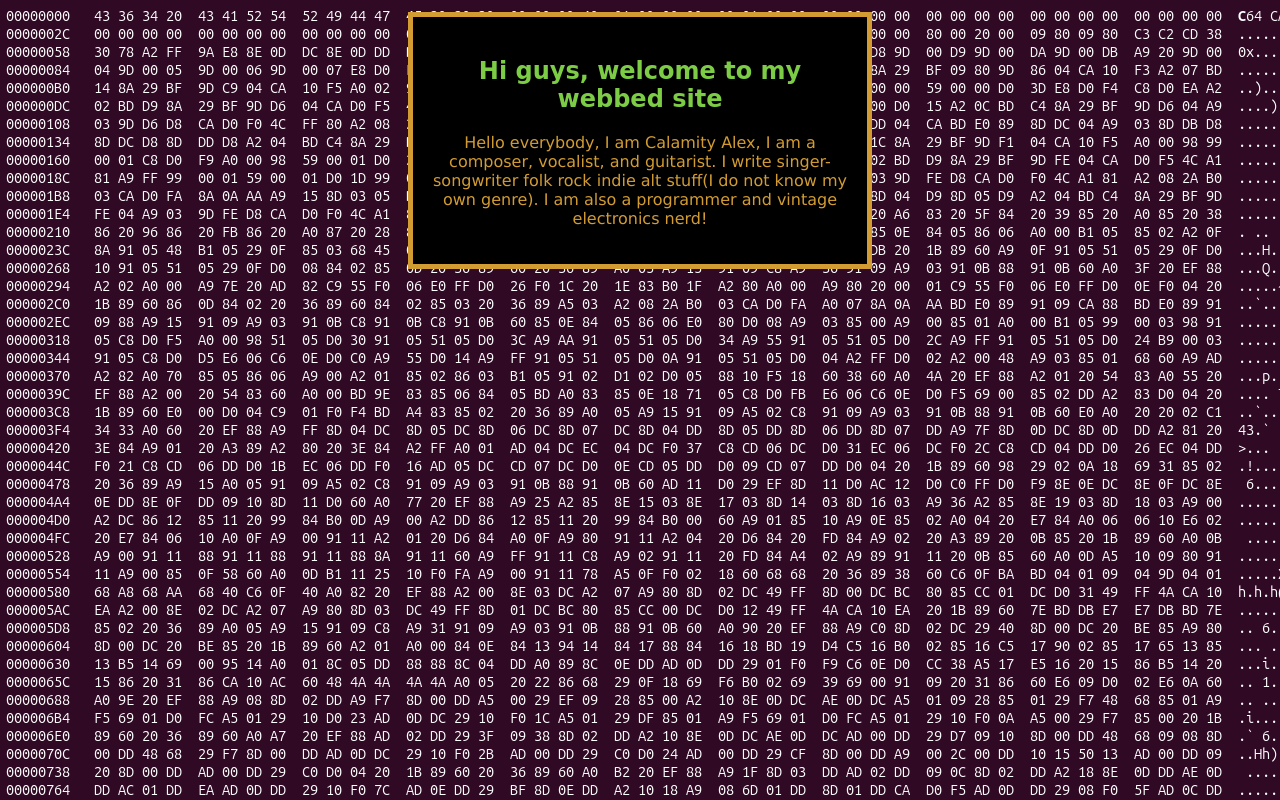
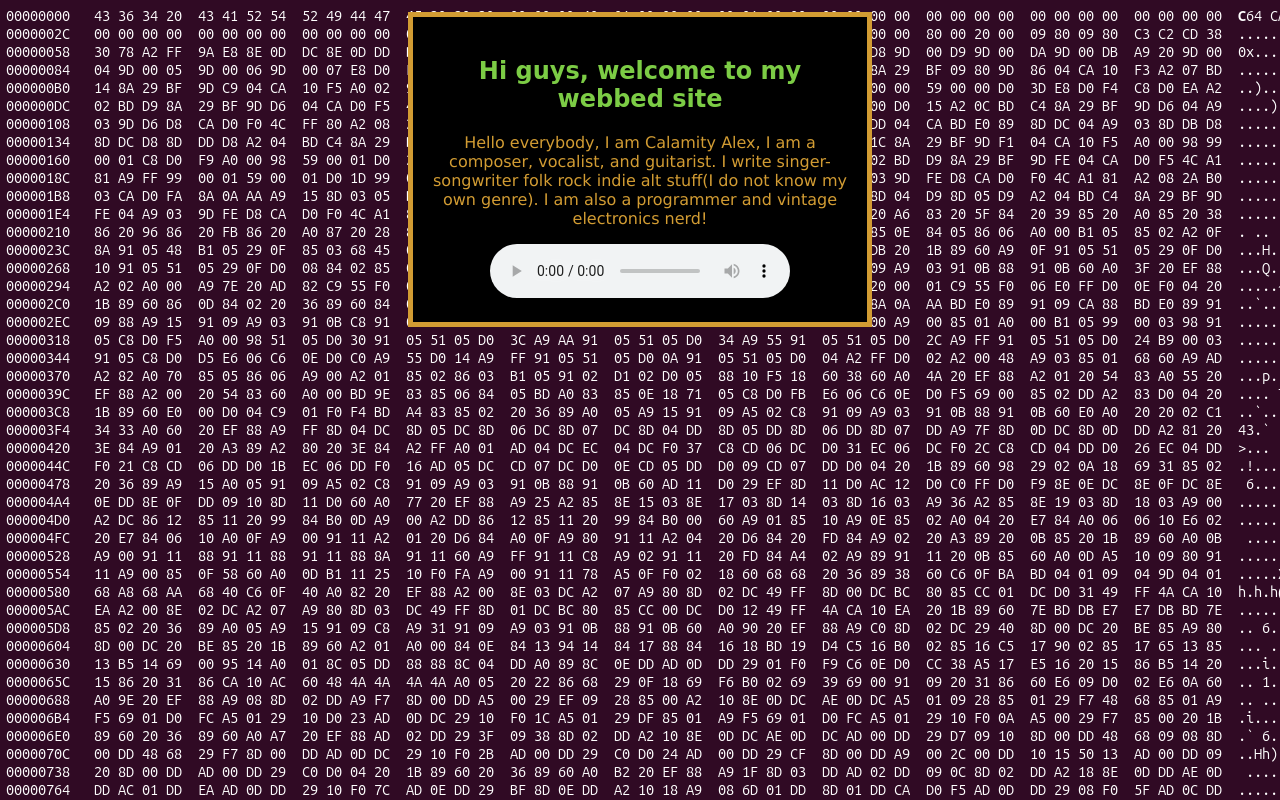
Before and after one commit to mlgdude21/webersite, a plain HTML site: page index.html in a window 1280 px wide. Drawn offline with Linux system fonts and the light colour scheme.

Commit message:
Update index.html

```diff
--- a/index.html
+++ b/index.html
@@ -20,6 +20,8 @@
     <p>
     Hello everybody, I am Calamity Alex, I am a composer, vocalist, and guitarist. I write singer-songwriter folk rock indie alt stuff(I do not know my own genre). I am also a programmer and vintage electronics nerd!
     </p>
+
+    <audio controls src="/music/tra.mp3"></audio>
   </article>
   </body>
 </html>
```
